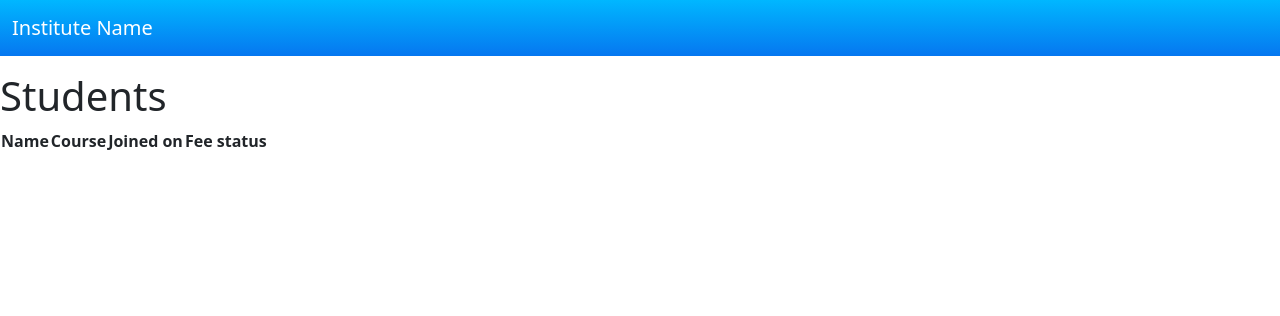
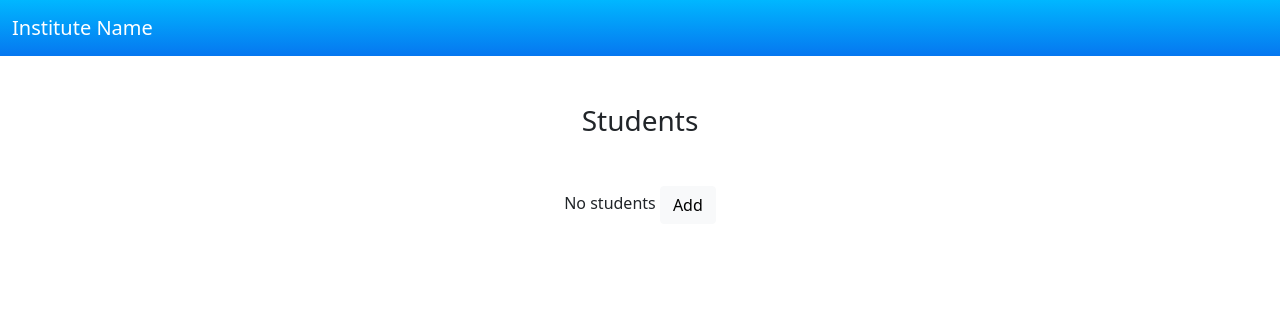
Before and after one commit to pradeepdsmk/institute, a CodeIgniter 4 app: template app/Views/students/students-list.php in a window 1280 px wide. Shown: the top 316 px of the page. Run offline with PHP 8.4 and a stand-in for CodeIgniter, Linux system fonts and the light colour scheme; the template is opened without the code that fills it, so the values that code supplies are empty; some libraries are stand-ins or nearby versions.

Commit message:
students list from database

```diff
--- a/app/Controllers/Students.php
+++ b/app/Controllers/Students.php
@@ -7,11 +7,11 @@
     public function index()
     {
         $students = $this->db->query(
-            'select s.name, s.course, s.joinedon, s.coursefee, count(fp.
+            'select s.name, s.course, s.joiningdate
             from students s
             left join feepayments fp on s.studentid = fp.studentid
-            order by s.joinedon
+            order by s.joiningdate desc
             limit 0, 25;')->getResult();
-        return view('students/students-list');
+        return view('students/students-list', ['students' => $students]);
     }
 }
--- a/app/Views/students/students-list.php
+++ b/app/Views/students/students-list.php
@@ -3,29 +3,39 @@
 
 <?= $this->section('content') ?>
 
-<div class="students-list-wrap">
-    <h1>Students</h1>
+<div class="module students-list-wrap mt-5" data-module="StudentsList">
+    <div class="container">
+        <h3 class="page-title">Students</h3>
 
-    <table>
+        <?php if (empty($students)) : ?>
+            <p class="text-center mt-5">No students <a class="btn btn-light ml-3" href="/applicationform">Add</a></p>
+        <?php else : ?>
+
+            <div class="table-responsive">
+
+                <table class="table table-bordered">
+
                     <thead>
                         <tr>
-                <th>Name</th>
-                <th>Course</th>
-                <th>Joined on</th>
-                <th>Fee status</th>
+                            <td>Name</td>
+                            <td>Course</td>
+                            <td>Joined on</td>
                         </tr>
                     </thead>
                     <tbody>
-            <?php foreach($students as $student) : ?>
+                        <?php foreach ($students as $student) : ?>
                             <tr>
-                <th><?= $student->name ?></th>
-                <th><?= $student->course ?></th>
-                <th><?= $student->joinedon ?></th>
-                <th><?= $student->feestatus ?></th>
+                                <td><?= $student->name ?></td>
+                                <td><?= $student->course ?></td>
+                                <td><?= date('d/m/Y', strtotime($student->joiningdate)) ?></td>
                             </tr>
                         <?php endforeach; ?>
                     </tbody>
                 </table>
             </div>
 
+        <?php endif; ?>
+    </div>
+</div>
+
 <?= $this->endSection() ?>
--- a/public/styles.1.css
+++ b/public/styles.1.css
@@ -144,3 +144,7 @@
         padding-left: 1rem;
     }
 }
+
+thead {
+    color: #3380d2;
+}
```
Lines whose indentation alone changed are shown as unchanged.
